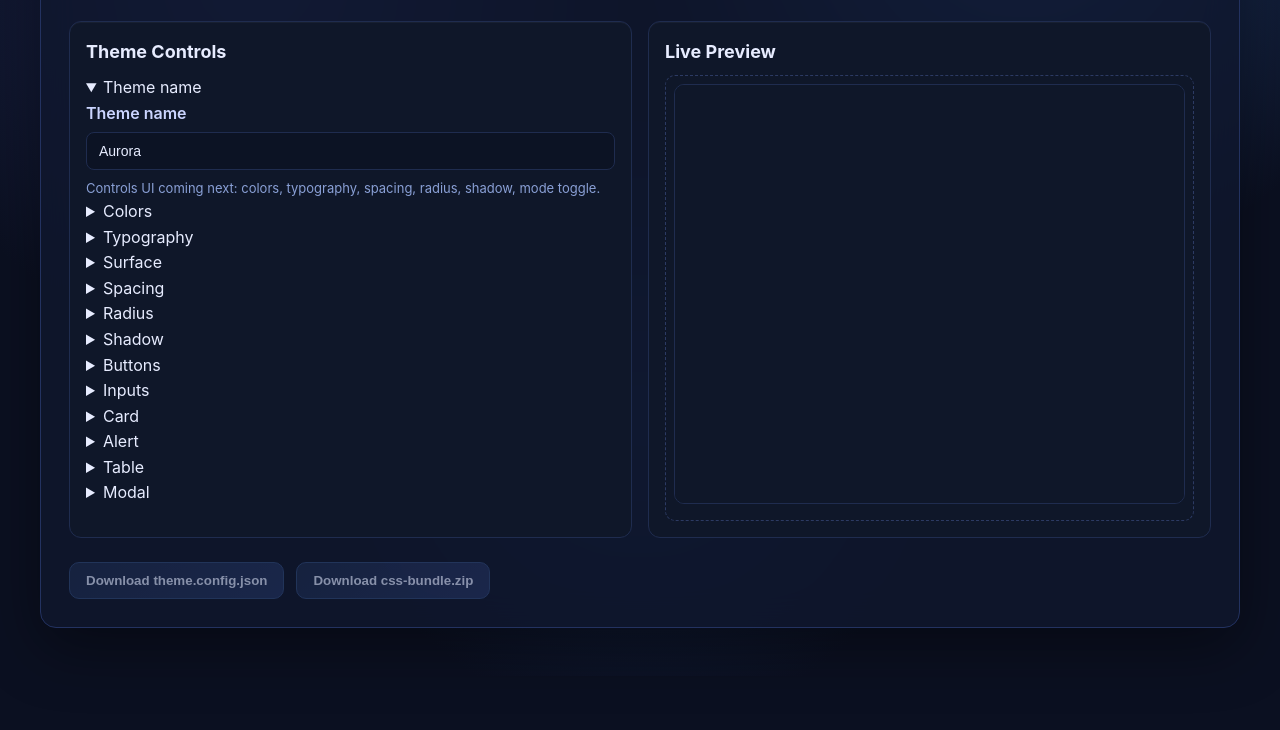
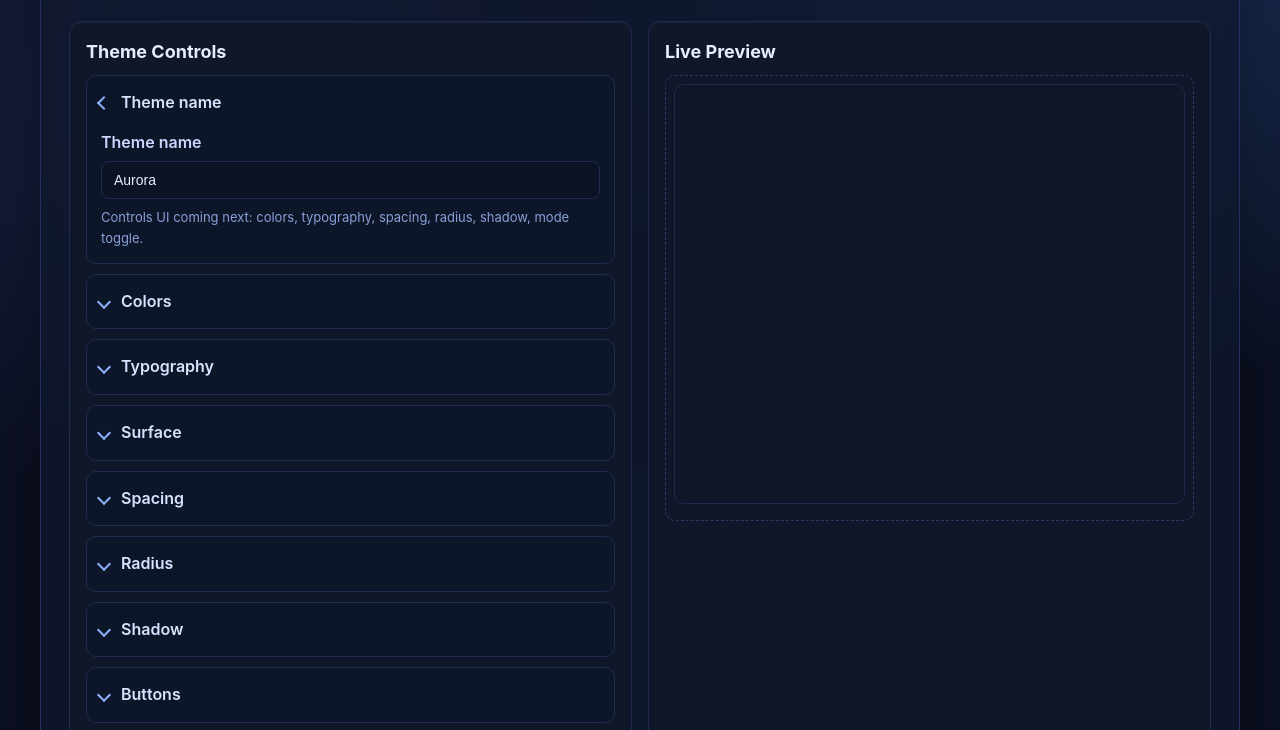
Before and after one commit to buffos/css-theme-builder, a website built with Vite: page index.html in a window 1280 px wide. Shown: the part 191-921 px from the top of the page. Before the commit the page ends 867 px from the top, so only its background shows below. Built offline with nearby package versions, Linux system fonts and the light colour scheme.

Commit message:
style: improve control accordions and sync preview filtering

```diff
--- a/src/style.css
+++ b/src/style.css
@@ -101,6 +101,51 @@ body {
   margin-bottom: 8px;
 }
 
+.control-accordion {
+  border: 1px solid #1f2c4f;
+  border-radius: 10px;
+  background: #0d1528;
+  overflow: hidden;
+}
+
+.control-accordion + .control-accordion {
+  margin-top: 10px;
+}
+
+.control-accordion > summary {
+  position: relative;
+  list-style: none;
+  cursor: pointer;
+  padding: 14px 14px 14px 34px;
+  font-weight: 600;
+  color: #d9e3ff;
+}
+
+.control-accordion > summary::marker {
+  display: none;
+}
+
+.control-accordion > summary::before {
+  content: '';
+  position: absolute;
+  left: 12px;
+  top: 50%;
+  width: 10px;
+  height: 10px;
+  border: solid #8fb4ff;
+  border-width: 0 2px 2px 0;
+  transform: translateY(-50%) rotate(45deg);
+  transition: transform 120ms ease;
+}
+
+.control-accordion[open] > summary::before {
+  transform: translateY(-50%) rotate(135deg);
+}
+
+.control-module {
+  padding: 0 14px 14px 14px;
+}
+
 .control-group label {
   font-weight: 600;
   color: #cbd5ff;
```
Also changed, not shown: CHANGELOG.md.
